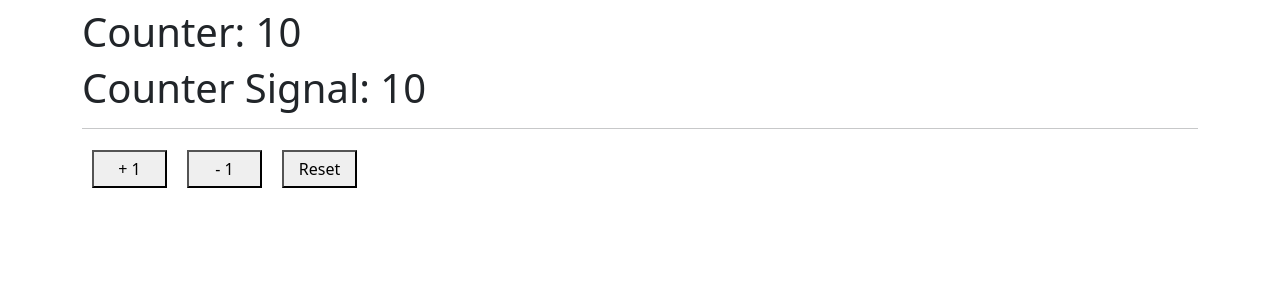
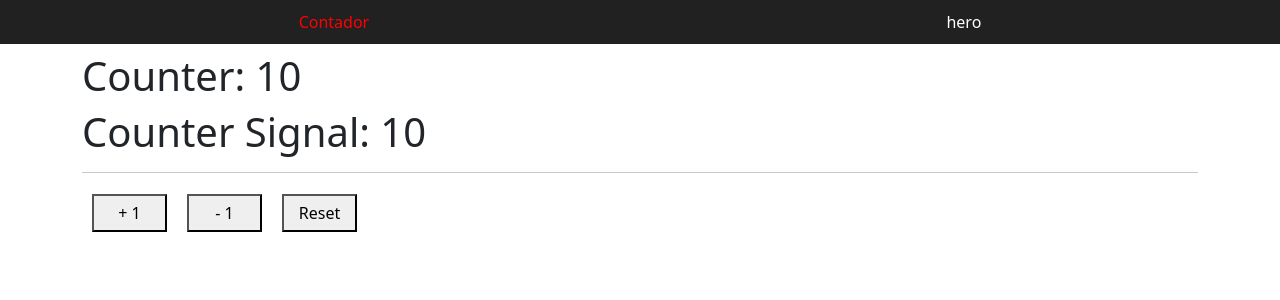
Before and after one commit to jhongmez/Angular19Bases, an Angular app: page / in a window 1280 px wide. Shown: the top 300 px of the page. Built offline with nearby package versions, Linux system fonts and the light colour scheme.

Commit message:
✅ BI-0006 (AppComponent, Routes, Navbar) Created component navbar

```diff
--- a/src/app/app.component.html
+++ b/src/app/app.component.html
@@ -1,3 +1,4 @@
+<app-navbar />
 <section class="container mt-2">
 	<router-outlet />
 </section>
--- a/src/app/app.component.ts
+++ b/src/app/app.component.ts
@@ -1,9 +1,10 @@
 import { Component } from '@angular/core';
 import { RouterOutlet } from '@angular/router';
+import { NavbarComponent } from './components/shared/navbar/navbar.component';
 
 @Component({
   selector: 'app-root',
-  imports: [RouterOutlet],
+  imports: [RouterOutlet, NavbarComponent],
   templateUrl: './app.component.html',
 })
 export class AppComponent {
--- a/src/app/app.routes.ts
+++ b/src/app/app.routes.ts
@@ -10,5 +10,9 @@
 	{
 		path: 'hero',
 		component: HeroPageComponent
+	},
+	{
+		path: '**',
+		redirectTo: ''
 	}
 ];
--- /dev/null
+++ b/src/app/components/shared/navbar/navbar.component.html
@@ -0,0 +1,27 @@
+<style>
+	nav {
+		display: flex;
+		justify-content: space-around;
+		background-color: #212121;
+		color: white;
+		padding: 10px;
+	}
+	nav a {
+		color: white;
+		text-decoration: none;
+	}
+
+	nav a.active {
+		color: red;
+	}
+</style>
+<nav>
+	<a
+	routerLink="/"
+	routerLinkActive="active"
+	[routerLinkActiveOptions]="{ exact: true }"
+	>
+		Contador
+	</a>
+	<a routerLink="hero" routerLinkActive="active">hero</a>
+</nav>
```
Also changed, not shown: src/app/components/shared/navbar/navbar.component.ts (added, +11 -0 lines).
